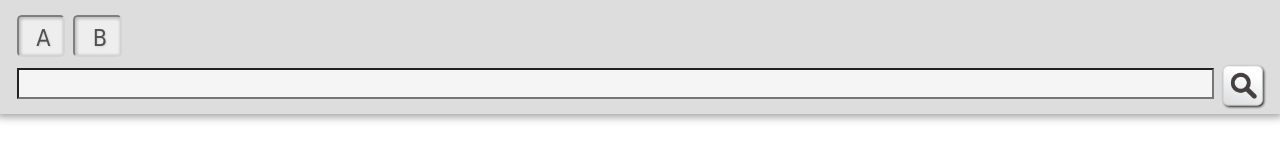
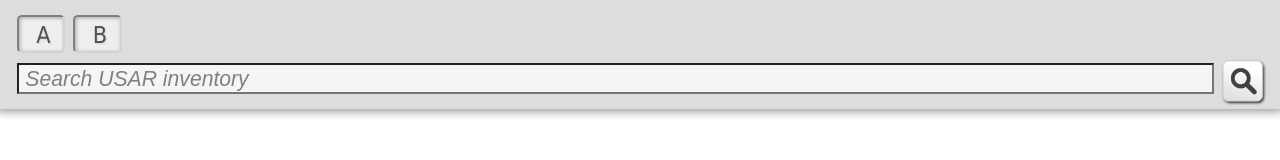
Before and after one commit to USAR-SJFD/usar-sjfd.github.io, a plain HTML site: page SearchUsar/index.htm in a window 1280 px wide. Drawn offline with Linux system fonts and the light colour scheme.

Commit message:
Minor UI tweaks

```diff
--- a/SearchUsar/SearchUsar.css
+++ b/SearchUsar/SearchUsar.css
@@ -2,7 +2,7 @@
 :root {
   --scaleBase: 115%;
   --sizeBase: 1em;
-  --separatorColor: #606060;
+  --separatorColor: #999999;
   --toggleCheckedColor: #0075FF;
 }
 
@@ -44,8 +44,8 @@ html, body {
   text-align: center;
   font-size: calc(var(--sizeBase) * 1.1);
   width: 1.7em;
-  padding-top: 0.3em;
-  padding-bottom: 0.2em;
+  padding-top: 0.2em;
+  padding-bottom: 0.1em;
   padding-left: 0.2em;
   margin-right: 0.1em;
   color: #505050;
@@ -74,6 +74,10 @@ html, body {
   margin-top: 0.2em;
   padding-top: 0.1em;
   padding-left: 0.3em;
+}
+#SearchInput::placeholder {
+  font-style: italic;
+  filter: brightness(1.1);
 }
 
 #SearchButton {
--- a/SearchUsar/SearchUsar.js
+++ b/SearchUsar/SearchUsar.js
@@ -56,6 +56,9 @@ function updatePage()
 	const eltResultsTable = document.getElementById("ResultsTable");
 	while (eltResultsTable.firstChild)
 		eltResultsTable.removeChild(eltResultsTable.firstChild);
+
+	// Restore scroll to top of window
+	window.scrollTo({top: 0, left: 0, behavior: "smooth"});
 
 	if (nSearchTextLen < knMinimumSearchTextLen)
 		return;
--- a/SearchUsar/index.htm
+++ b/SearchUsar/index.htm
@@ -32,6 +32,7 @@
         <input id="SearchInput" type="search" name="Search" value=""
           onKeyDown="searchInput_onKeyDown(this, event)"
           onKeyUp="searchInput_onKeyUp(this, event)"
+          placeholder="Search USAR inventory"
           />
         <img id="SearchButton" src="SearchButton.png" onclick="searchInput_onSubmit()" />
       </form>
```
